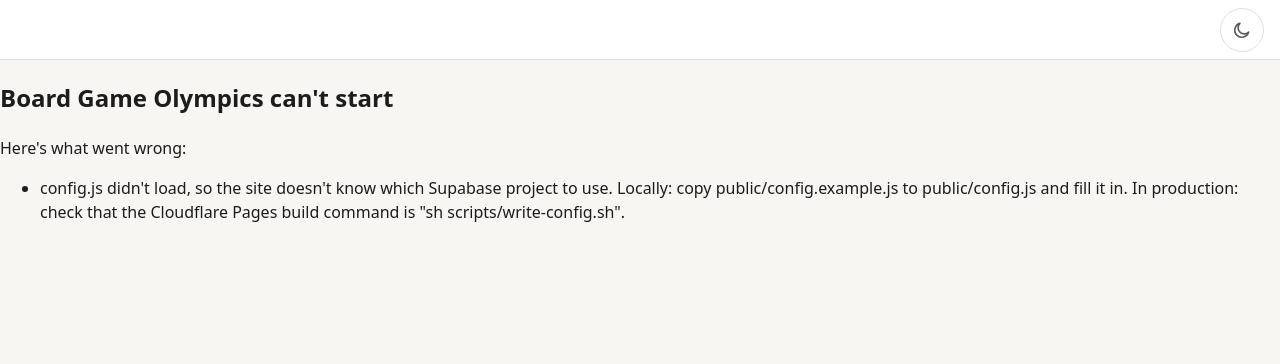
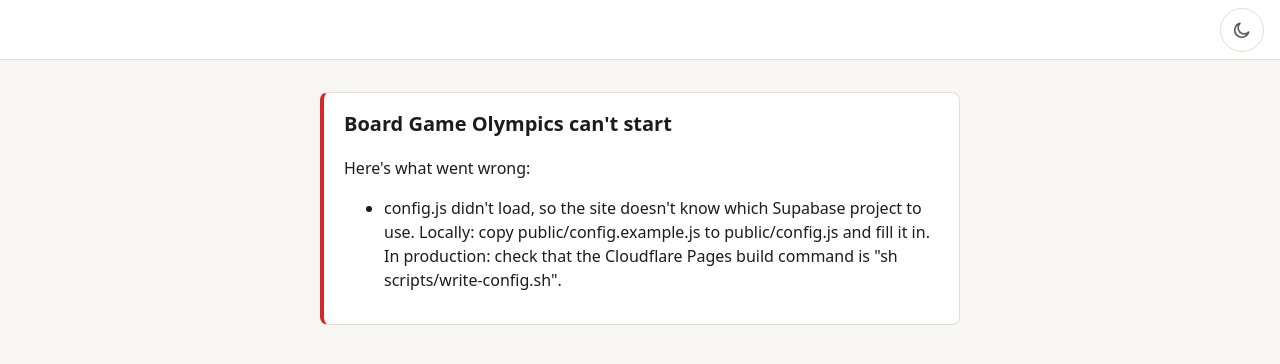
Before and after one commit to gwpage/boardgameolympics, a plain HTML site: page public/index.html in a window 1280 px wide. Drawn offline with nearby package versions, Linux system fonts and the light colour scheme.

Commit message:
[ISSUE-007] Style the setup error box with theme tokens
Co-Authored-By: Claude Opus 5.5 <noreply@anthropic.com>

```diff
--- a/public/css/styles.css
+++ b/public/css/styles.css
@@ -140,6 +140,35 @@ a {
   display: none;
 }
 
+/* === Setup error (ISSUE-007) ===
+ *
+ * Shown in #app by js/supabase.js's renderSetupError() when the site can't
+ * start: config.js missing or wrong, or the Supabase library didn't load.
+ * COLORS.md has no error colour, so the accent borrows the red button colour.
+ */
+
+.setup-error {
+  box-sizing: border-box;
+  width: min(40rem, 100% - 2rem);
+  margin: 2rem auto;
+  padding: 1rem 1.25rem;
+  background-color: var(--bg-card);
+  border: 1px solid var(--border);
+  border-left: 4px solid var(--btn-secondary);
+  border-radius: 0.5rem;
+  /* Messages contain long URLs and key prefixes; let them wrap on phones. */
+  overflow-wrap: anywhere;
+}
+
+.setup-error h1 {
+  margin-top: 0;
+  font-size: 1.25rem;
+}
+
+.setup-error li + li {
+  margin-top: 0.5rem;
+}
+
 /* === Landing page (ISSUE-010) === */
 
 /* === Login & registration (ISSUE-011, ISSUE-012) === */
```
